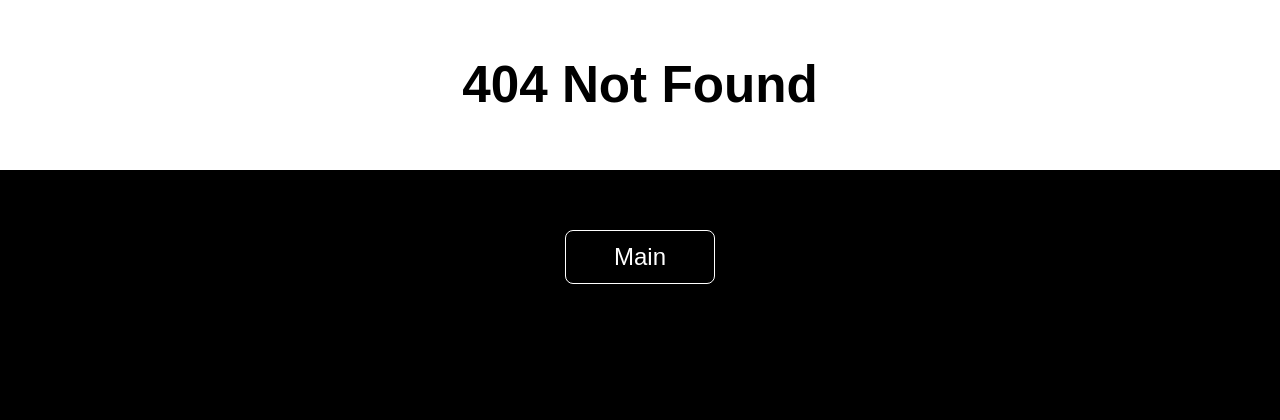
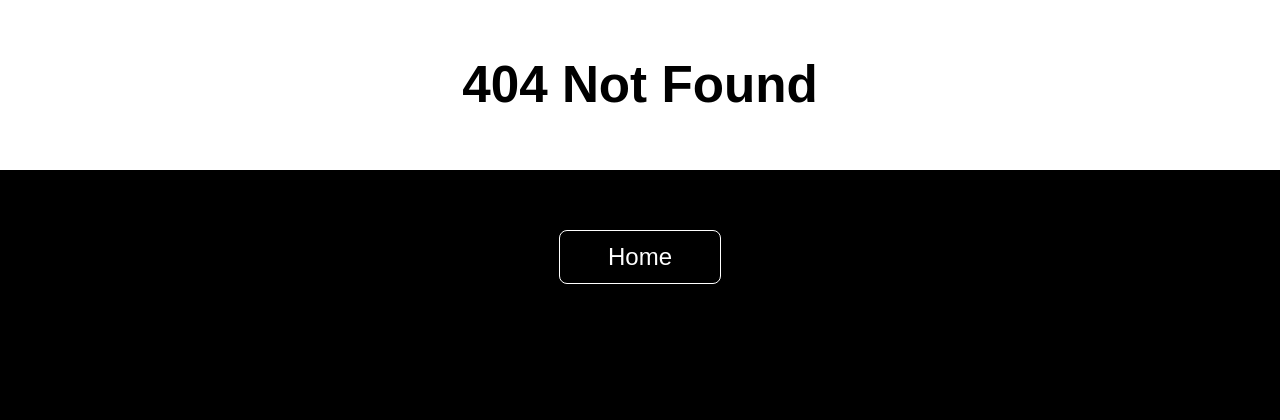
Before and after one commit to HarshKapadia2/one-or-two, a Flask app: template templates/error-404.html in a window 1280 px wide. Shown: the part 316-736 px from the top of the page. Run offline with Flask 2, Linux system fonts and the light colour scheme; the template is opened without the code that fills it, so the values that code supplies are empty.

Commit message:
Replace text Main to Home

```diff
--- a/templates/error-404.html
+++ b/templates/error-404.html
@@ -15,6 +15,6 @@
 	</p>
 </div>
 <form action="/" method="GET">
-    <button type="submit">Main</button>
+    <button type="submit">Home</button>
 </form>
 {% endblock %}
```
